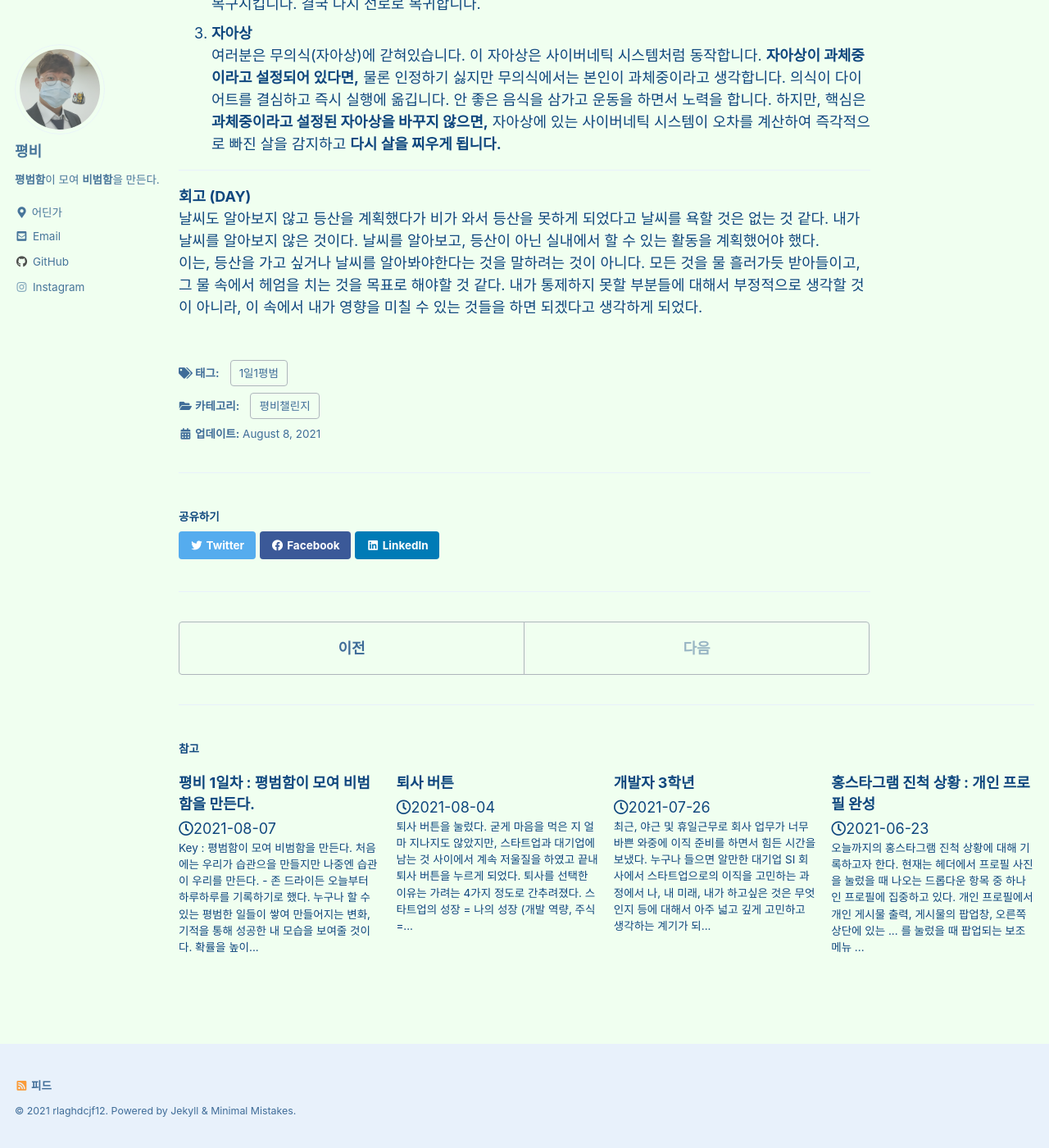
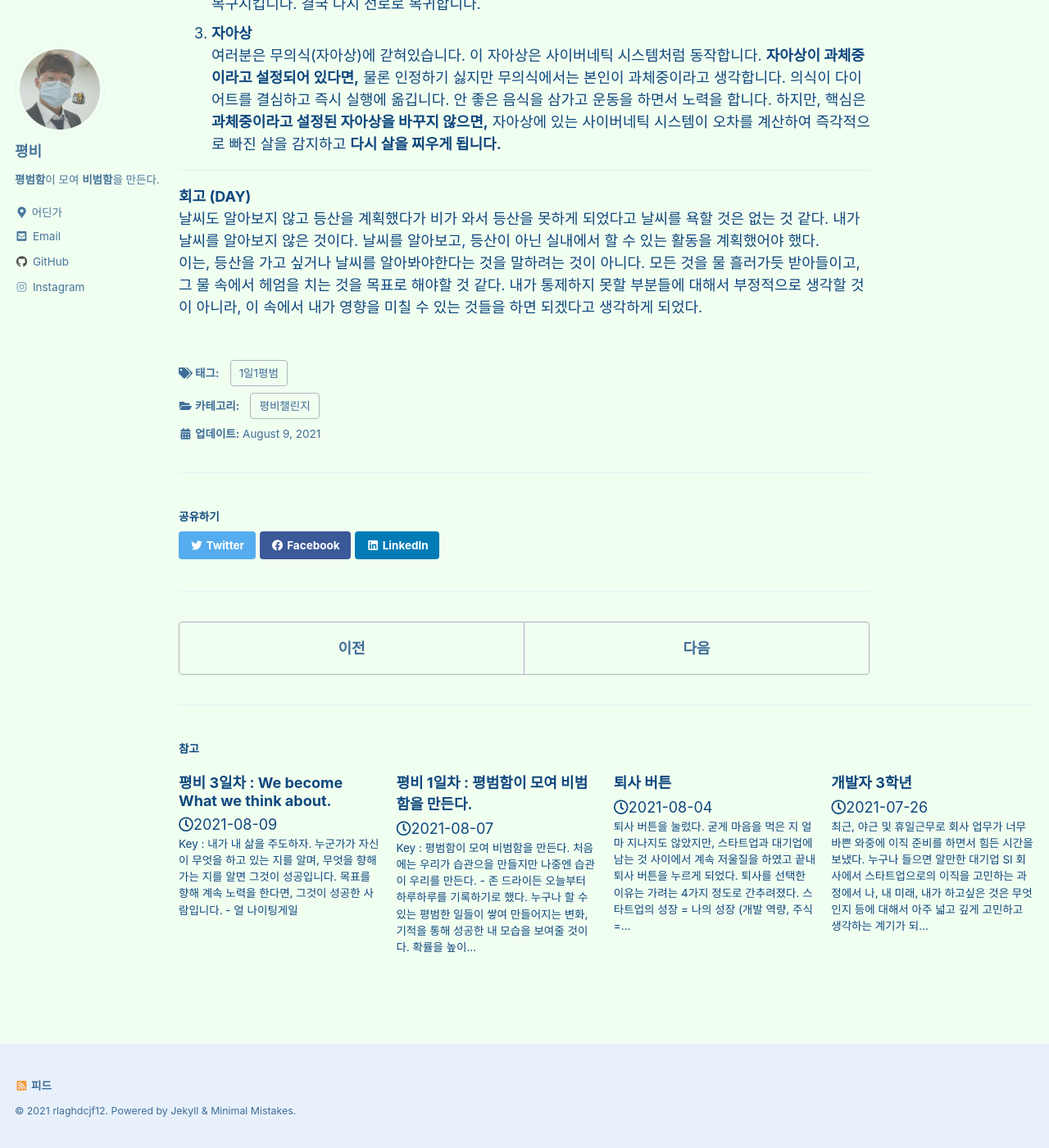
Before and after one commit to rlaghdcjf12/rlaghdcjf12.github.io, a Jekyll site: the page built from _posts/Ordinary/2021-08-08-2nd-Day.md, in a window 1280 px wide and 1400 px high, scrolled down 707 px. Shown: the whole window at 82% size. Built offline with Jekyll 4.4.1, drawn with Linux system fonts in a browser that asks for light colours; cached includes are drawn as plain includes; some of the changed lines change nothing that is shown.

Commit message:
[POST] We become What we think about

````diff
--- a/_posts/Ordinary/2021-08-08-2nd-Day.md
+++ b/_posts/Ordinary/2021-08-08-2nd-Day.md
@@ -1,7 +1,7 @@
 ---
 permalink: /ordinary/2
 title: "평비 2일차 : 사이코 사이버네틱"
-date: 2021-08-08 11:31:12 -0400
+date: 2021-08-08 23:31:12 -0400
 categories: 평비챌린지
 tags: 1일1평범
 ---
--- /dev/null
+++ b/_posts/Ordinary/2021-08-09-3rd-Day.md
@@ -0,0 +1,38 @@
+---
+permalink: /ordinary/3
+title: "평비 3일차 : We become What we think about."
+date: 2021-08-09 08:03:12 -0400
+categories: 평비챌린지
+tags: 1일1평범
+---
+Key : 내가 내 삶을 주도하자.
+```
+누군가가 자신이 무엇을 하고 있는 지를 알며, 무엇을 향해 가는 지를 알면 그것이 성공입니다.
+목표를 향해 계속 노력을 한다면, 그것이 성공한 사람입니다.
+  - 얼 나이팅게일
+```
+
+나에게 물음을 던졌다.
+Q : 나는 어떤 사람이 되고 싶을까?
+A : 행복한 사람이 되고 싶다.
+Q : **어떤 게 행복일까?**
+A : ...
+돈을 많이 버는 것? 권력을 얻는 것? 신임을 얻는 것?
+나는 이 물음에 대한 답변을 반대로 생각했을 때 우연히 깨달았다. 내가 가장 불행하다고 생각할 때가 언제일까? 야근을 할 때? 휴일근무를 할 때? 아니, 야근을 하더라도 내가 필요해서 했을 때라면 크게 불행하다고 생각되지 않았다. 여기서 정답을 깨달았다.
+`내가 내 삶을 주도할 때 나는 행복감을 느낀다.`
+나는 누군가에게, 무엇인가에 끌려다니고 싶지 않다. **내 삶을 내가 주도하는 사람이 되고 싶다.**
+
+---
+**성공한 사람들과의 시간**
+`오직 1%만 공유했던 '세상에서 가장 낯선 비밀' (얼 나이팅게일) from 성공비밀 youtube`
+1. 성공한 사람들
+문제를 풀면서 그것을 배워가고, 학위를 얻으려는 대학생들도 지구상 어떤 사람들만큼 성공한 사람들이다. 그들이 무엇을 하는지 알며 아침에 무엇을 위해 눈을 뜨며 어디를 향해 가는지 알기 때문이다.
+2. 성공하지 못한 사람들
+인류의 95%가 성공하지 못한 삶을 산다.
+```
+무엇을 위해 아침에 일어나서 일을 하러 가는 거죠?
+```
+20명에 19명꼴로 이유를 모르고 있었다. 아주 추상적인 이유조차 모르고 있었다. 무엇을 위해 아침에 일어나서 일하는 지. 대부분의 사람들은 쓸데없이 보상 없는 게임을 하고 있다는 것이었다. 그리고 그 게임의 이름은 `FOLLOW THE FOLLOWER`. **내가 지금 따라가는 이 사람들이 내가 가고 싶은 곳을 향해 가고 있나?**
+
+---
+**회고 (DAY)**
````
